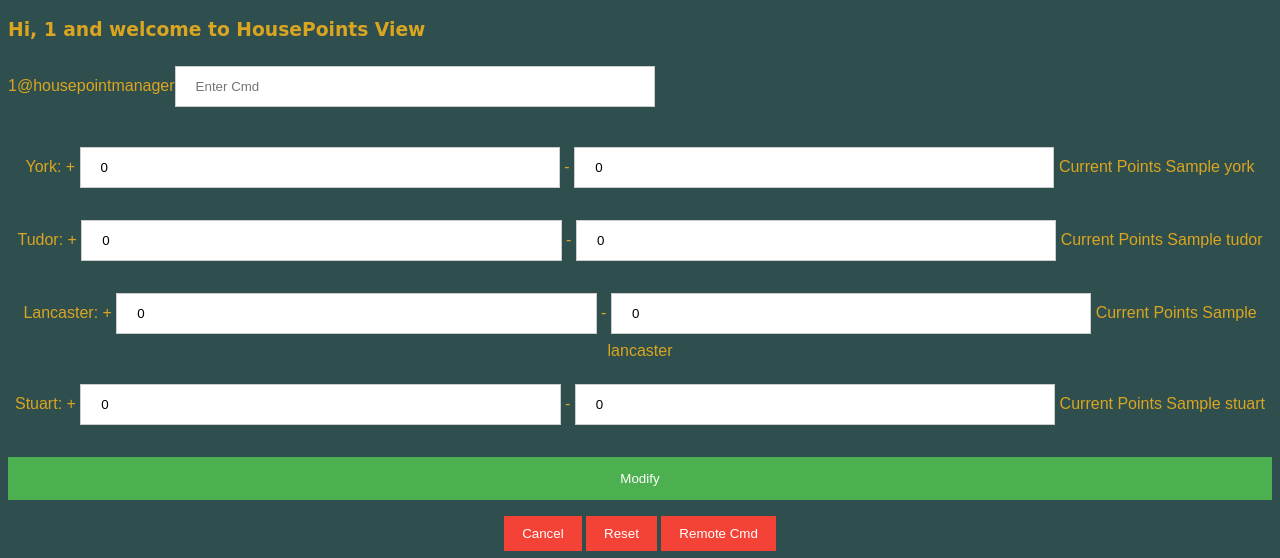
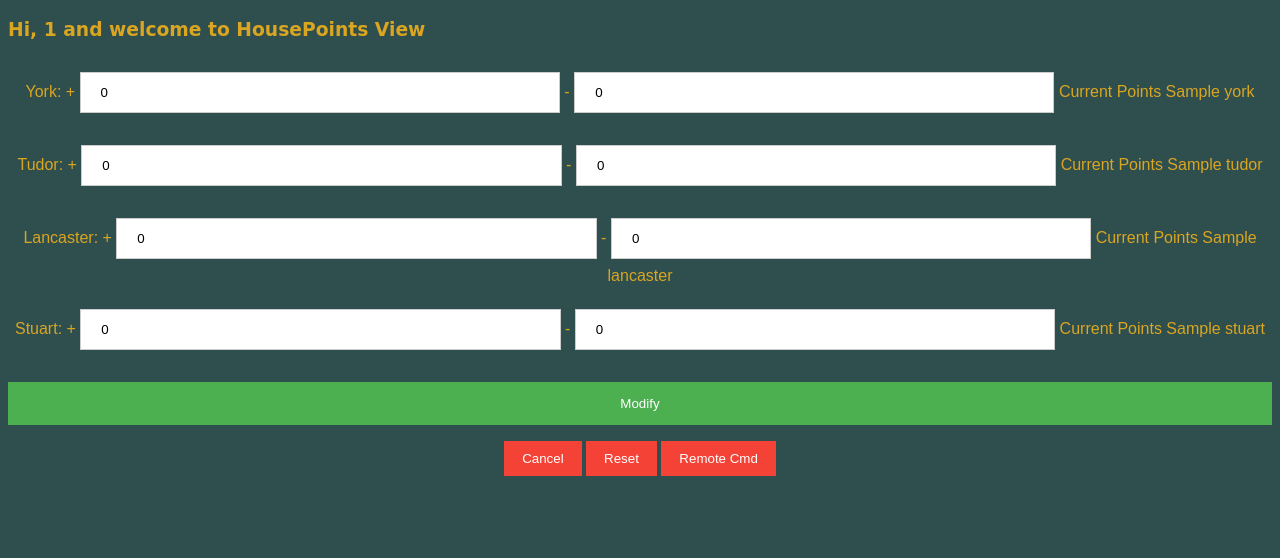
Before and after one commit to v-mod/housepoints, a Flask app: template templates/remotecmd.html in a window 1280 px wide. Shown: the part 58-616 px from the top of the page. Run offline with Flask 2, Linux system fonts and the light colour scheme; the template is opened without the code that fills it: most values are stand-ins (such as "Sample title", 1, 10 or a date in 2020).

Commit message:
Updated view for administartor management

```diff
--- a/templates/remotecmd.html
+++ b/templates/remotecmd.html
@@ -146,7 +146,6 @@
         <div class="main">
             <form action="/service/housepoints/remotecmd" method="POST">
             <h3>Hi, {{ userId }} and welcome to HousePoints View</h3>
-            {{ userId }}@housepointmanager<input type="text" placeholder="Enter Cmd" name="cmd" required>
         </form>
         <div id="id01" class="modal">
 
```
